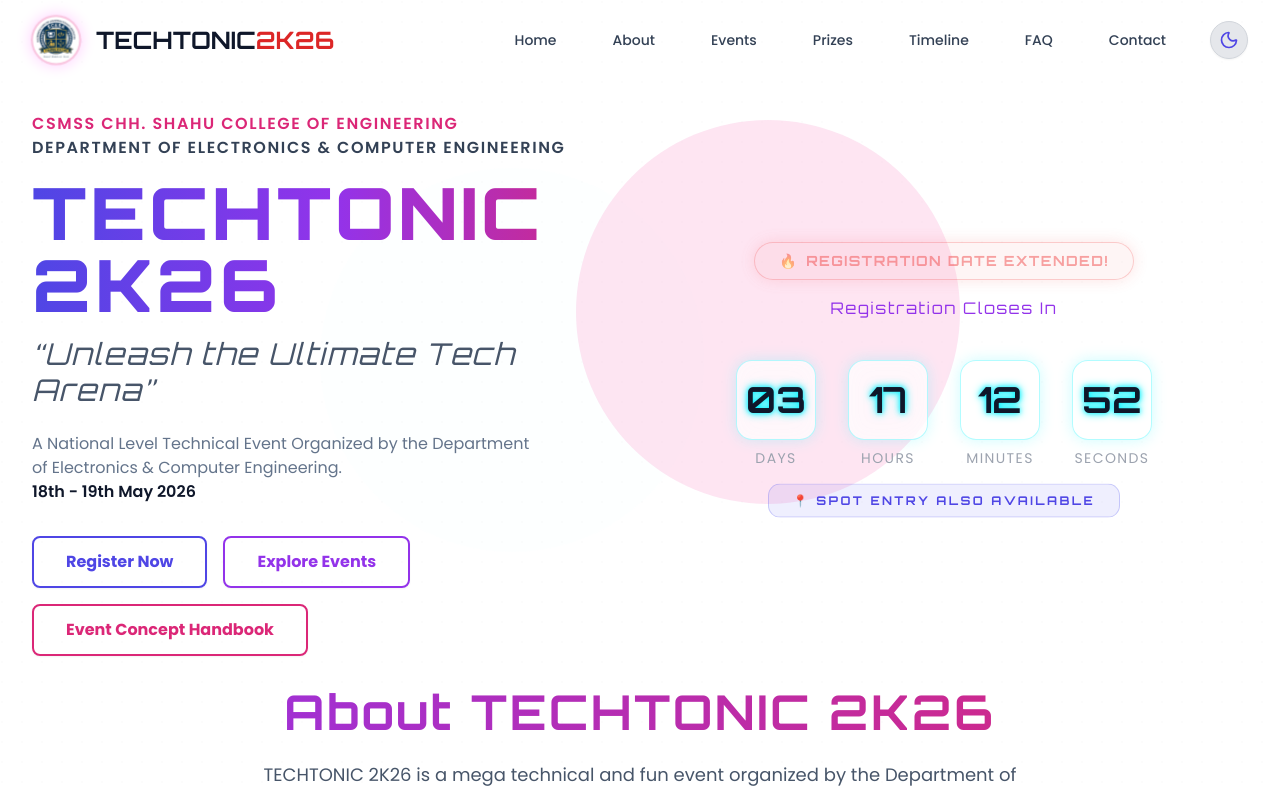
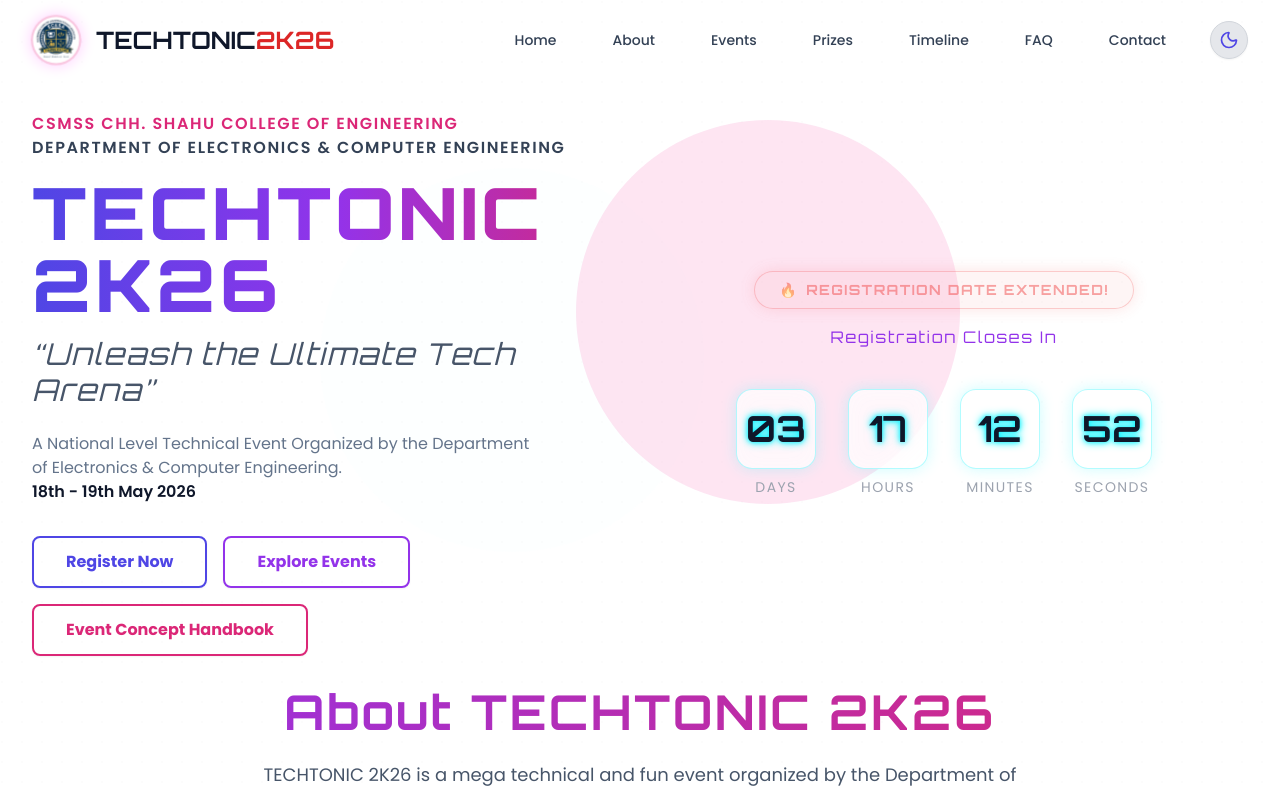
Before and after one commit to Saurabh-Shinde-Patil/TechTonic-2026, a React (Vite) app: page / in a window 1280 px wide. Shown: the top 794 px of the page. Built offline with nearby package versions, Linux system fonts and the light colour scheme.

Commit message:
spot entry false

```diff
--- a/src/data/siteData.js
+++ b/src/data/siteData.js
@@ -5,7 +5,7 @@
   time: '11:59 PM',
   full: '17 May 2026 till 11:59 PM',
   timer: '2026-05-17T23:59:00',
-  showSpotEntry: true // Set to true to show "Spot Entry Also Available"
+  showSpotEntry: false // Set to true to show "Spot Entry Also Available"
 };
 
 export const navLinks = [
```
